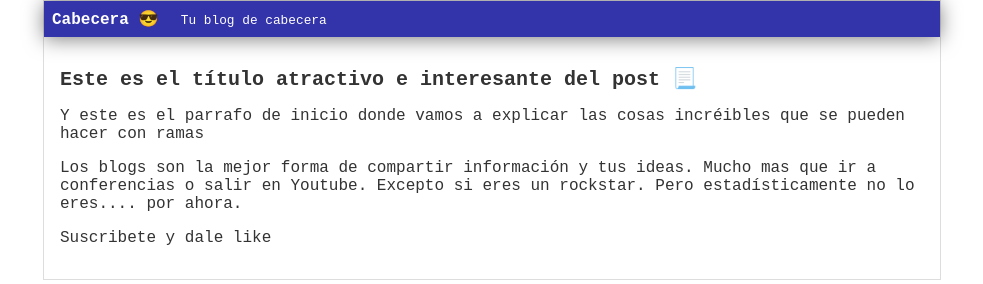
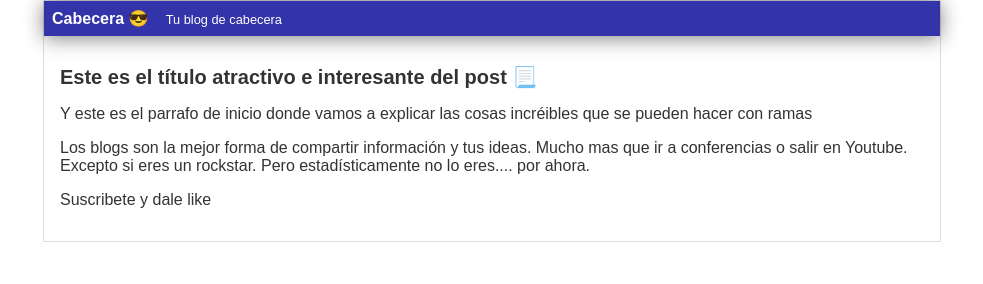
Before and after one commit to zearkiatos/hyperblog, a plain HTML site: page blogpost.html in a window 1280 px wide. Shown: the whole page, without its empty margins (148-1131 px from the left). Drawn offline with Linux system fonts and the light colour scheme.

Commit message:
Change style

```diff
--- a/css/styles.css
+++ b/css/styles.css
@@ -1,6 +1,6 @@
 body {
     text-align: center;
-    font-family:'Courier New', Courier, monospace;
+    font-family:"Arial";
     color: #333;
     font-size: 16px;
     margin: 0;
```
